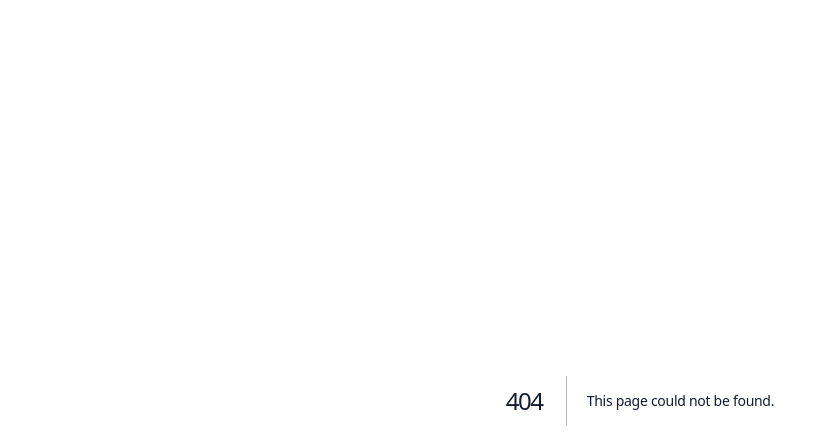
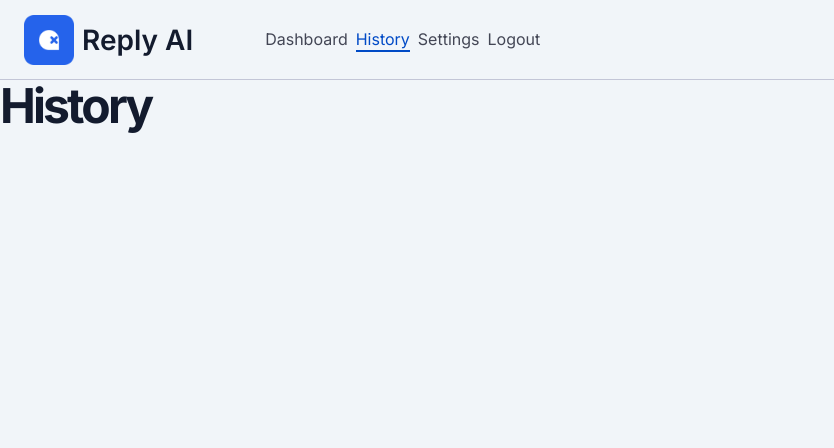
Before and after one commit to AtwolfOG/replyai, a Next.js app in the folder frontend/: page /history in a window 1280 px wide. Before the commit this address had no page. Shown: the top 448 px of the page, without its empty margins (0-834 px from the left). Built offline with nearby package versions, Linux system fonts and the light colour scheme.

Commit message:
feat: implement user dashboard layout with shared navigation component

```diff
--- /dev/null
+++ b/frontend/app/(user)/dashboard/page.tsx
@@ -0,0 +1,7 @@
+export default function Dashboard() {
+    return (
+        <div>
+            <h1>Dashboard</h1>
+        </div>
+    )
+}
--- /dev/null
+++ b/frontend/app/(user)/history/page.tsx
@@ -0,0 +1,7 @@
+export default function History() {
+    return (
+        <div>
+            <h1>History</h1>
+        </div>
+    )
+}
--- /dev/null
+++ b/frontend/app/(user)/layout.tsx
@@ -0,0 +1,10 @@
+import Navbar from "@/components/navbar";
+
+export default function Layout({children}: {children: React.ReactNode}) {
+    return (
+        <main className="flex flex-col min-h-screen">
+            <Navbar />
+            {children}
+        </main>
+    )
+}
--- /dev/null
+++ b/frontend/app/(user)/settings/page.tsx
@@ -0,0 +1,7 @@
+export default function History() {
+    return (
+        <div>
+            <h1>History</h1>
+        </div>
+    )
+}
--- /dev/null
+++ b/frontend/components/navbar.tsx
@@ -0,0 +1,49 @@
+"use client"
+
+import Image from "next/image"
+import Link from "next/link"
+import { usePathname } from "next/navigation"
+import { motion } from "motion/react"
+
+const navLinks = [
+  {
+    title: "Dashboard",
+    href: "/dashboard",
+  },
+  {
+    title: "History",
+    href: "/history",
+  },
+  {
+    title: "Settings",
+    href: "/settings",
+  },
+  {
+    title: "Logout",
+    href: "/logout",
+  },
+]
+
+export default function Navbar() {
+  const pathname = usePathname()
+    return (
+        <nav className="flex  gap-18 items-center px-6 py-4 h-20 border-b border-(--border)">
+        <header className="">
+          <div className="flex items-center gap-2">
+            <Image src="/logo.png" alt="Logo" width={50} height={50} />
+            <h3 >Reply AI</h3>
+          </div>
+        </header>
+        <div className="flex items-center gap-2">
+          {navLinks.map((link) => (
+            <div key={link.href} className="relative">
+              <Link href={link.href}>
+                <p className={pathname.startsWith(link.href) ? "text-(--primary)!" : "text-(--text-muted)!"}>{link.title}</p>
+              </Link>
+              {pathname.startsWith(link.href) && <motion.div layout layoutId="active" transition={{duration: .2}} className="absolute bottom-0 left-0 w-full h-0.5 bg-(--primary)"></motion.div>}
+            </div>
+          ))}
+        </div>
+        </nav>
+    )
+}
```
